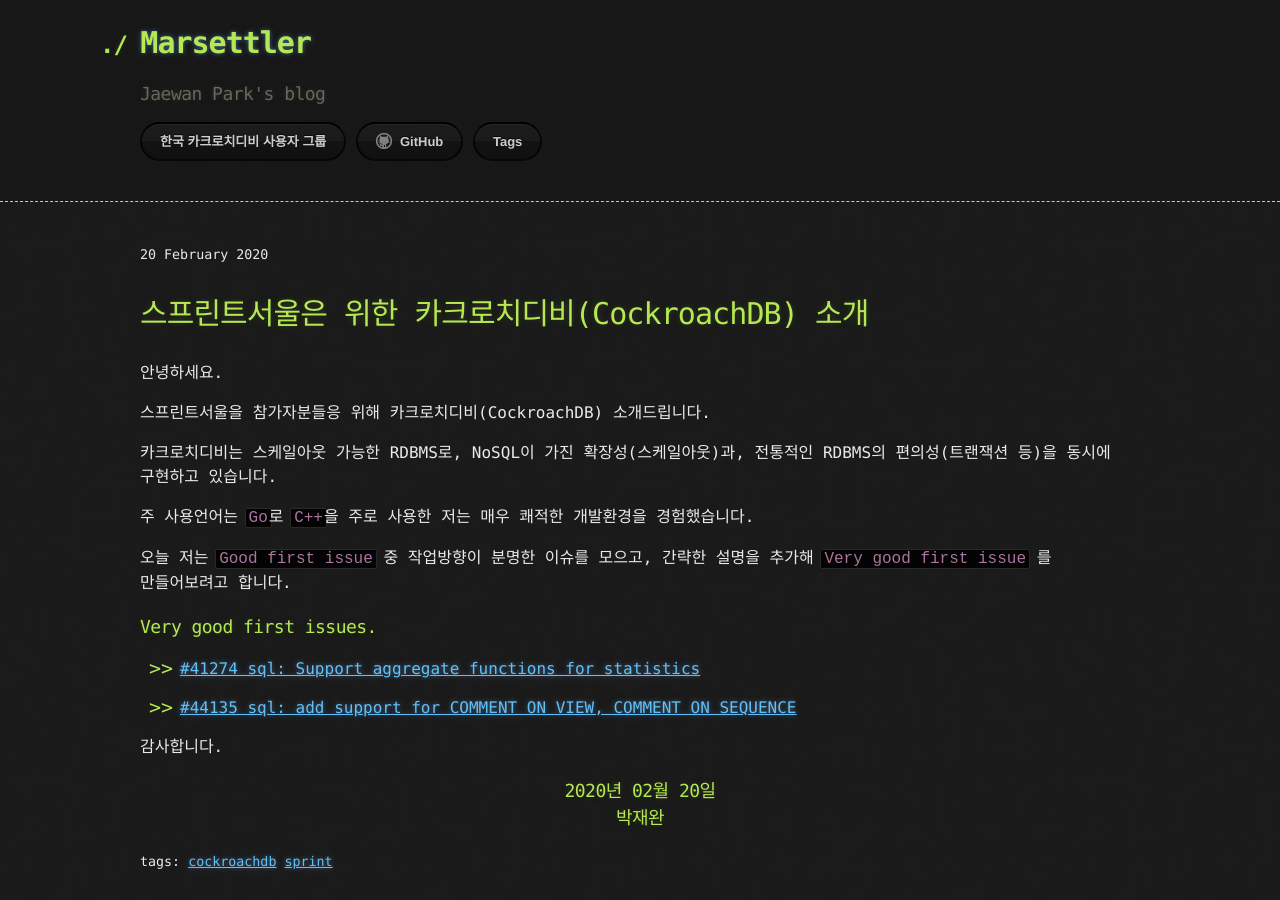
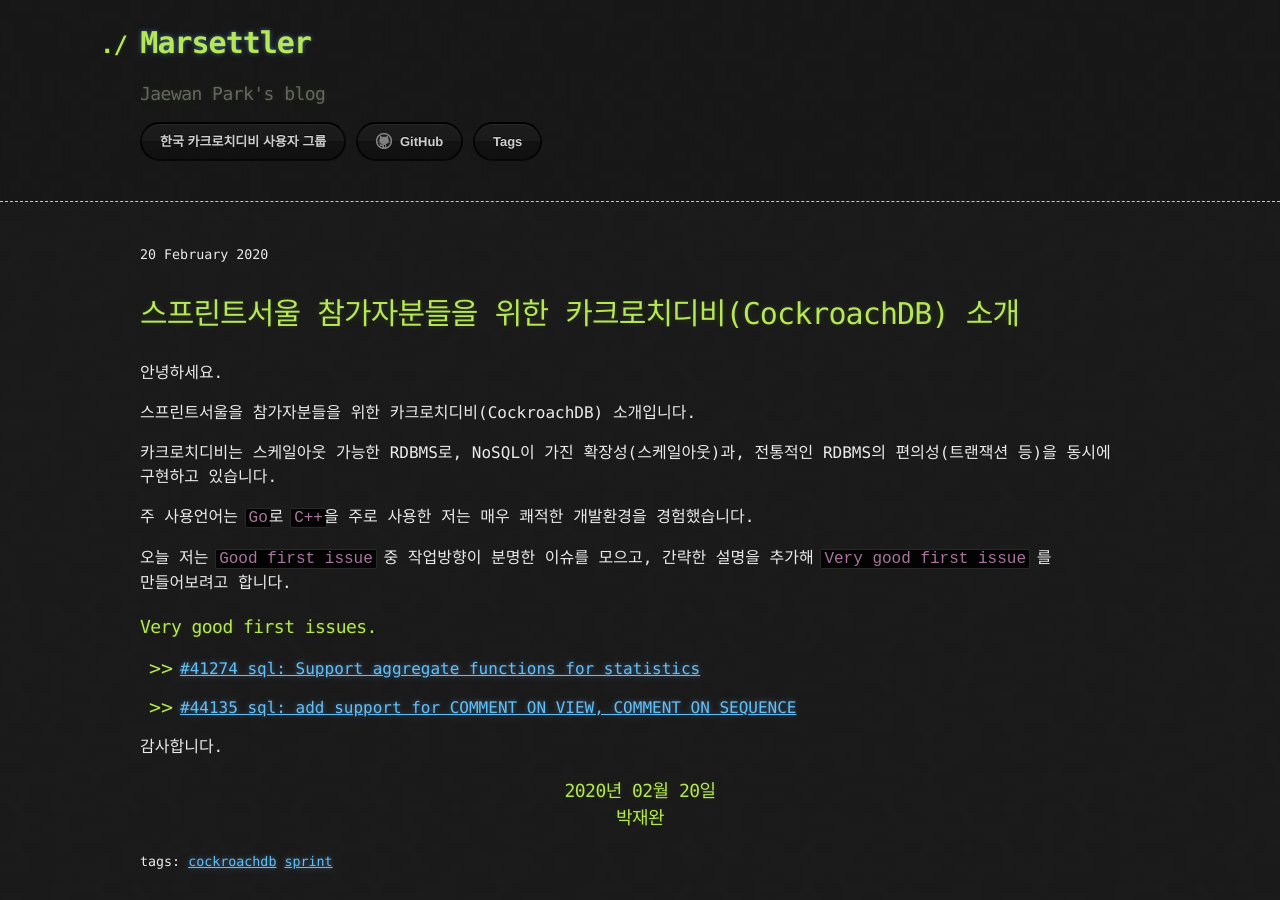
Before and after one commit to hueypark/hueypark.github.io, a Jekyll site: the page built from _posts/2020-02-22-sprintseoul-cockroachdb.md, in a window 1280 px wide. Built offline with Jekyll 4.4.1, drawn with Linux system fonts in a browser that asks for light colours; comment, search, counter and statistics services are not loaded.

Commit message:
Update: 스프린트서울 참가자분들을 위한 카크로치디비(CockroachDB) 소개

```diff
--- a/_posts/2020-02-22-sprintseoul-cockroachdb.md
+++ b/_posts/2020-02-22-sprintseoul-cockroachdb.md
@@ -1,13 +1,13 @@
 ---
 layout: post
-title: "스프린트서울은 위한 카크로치디비(CockroachDB) 소개"
+title: "스프린트서울 참가자분들을 위한 카크로치디비(CockroachDB) 소개"
 date: "2020-02-20"
 tags: [cockroachdb, sprint]
 ---
 
 안녕하세요.
 
-스프린트서울을 참가자분들응 위해 카크로치디비(CockroachDB) 소개드립니다.
+스프린트서울을 참가자분들을 위한 카크로치디비(CockroachDB) 소개입니다.
 
 <!--more-->
 
```
